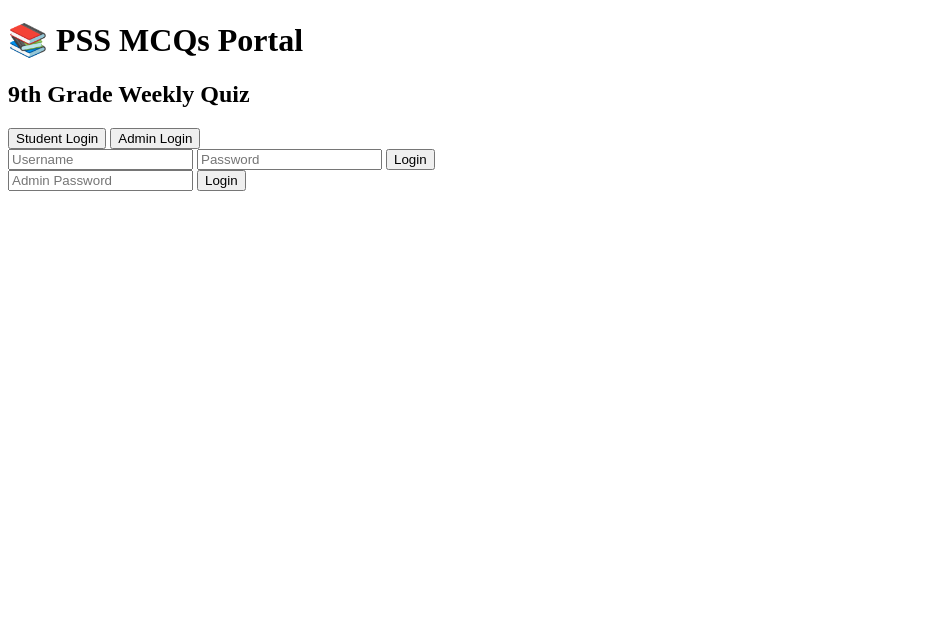
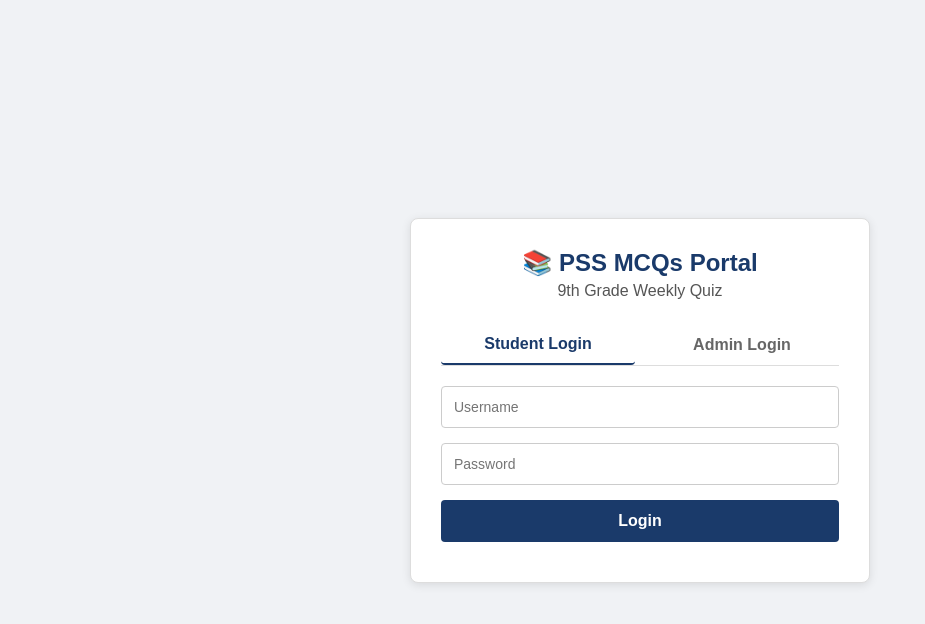
Before and after one commit to SakaThe1/sufipj, a website: page index.html in a window 1280 px wide. Shown: the whole page, without its empty margins (0-925 px from the left). Drawn offline with Linux system fonts and the light colour scheme; files that its build step writes are made by us from their sources; the site is published under a folder, as on GitHub Pages, so addresses that start at the root find nothing.

Commit message:
Update index.html

```diff
--- a/index.html
+++ b/index.html
@@ -4,7 +4,7 @@
     <meta charset="UTF-8">
     <meta name="viewport" content="width=device-width, initial-scale=1.0">
     <title>PSS MCQs Portal - Login</title>
-    <link rel="stylesheet" href="/css/style.css">
+    <link rel="stylesheet" href="style.css">
 </head>
 <body>
     <div class="container">
@@ -34,7 +34,7 @@
         </div>
     </div>
 
-    <script src="/js/common.js"></script>
+    <script src="js/common.js"></script>
     <script>
         // Tab switching
         document.getElementById('studentTabBtn').onclick = function() {
```
